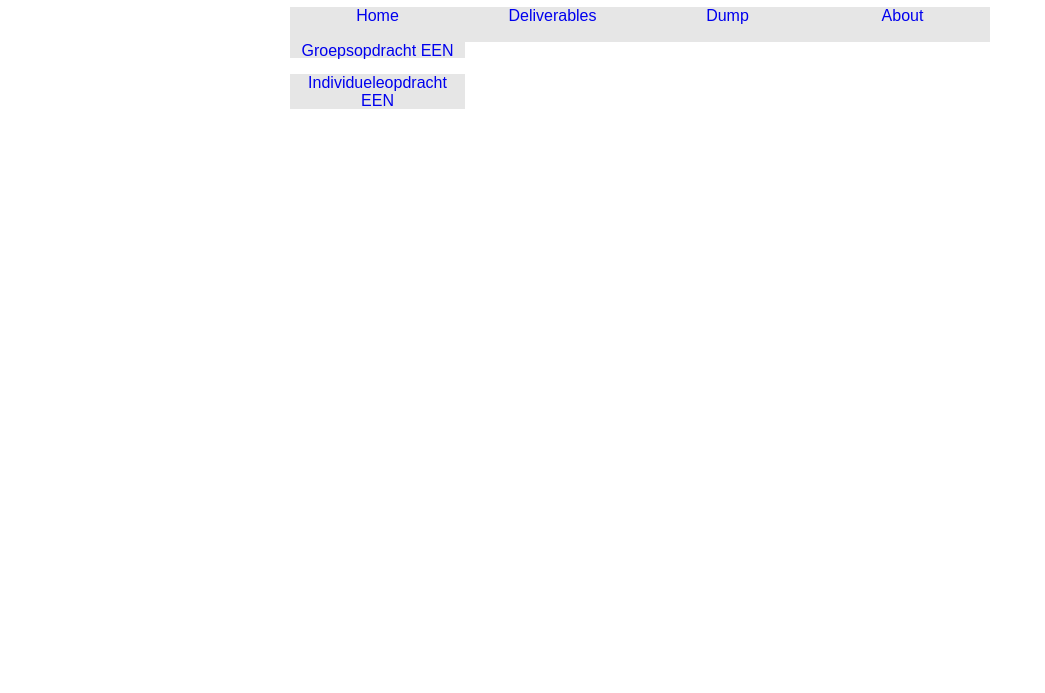
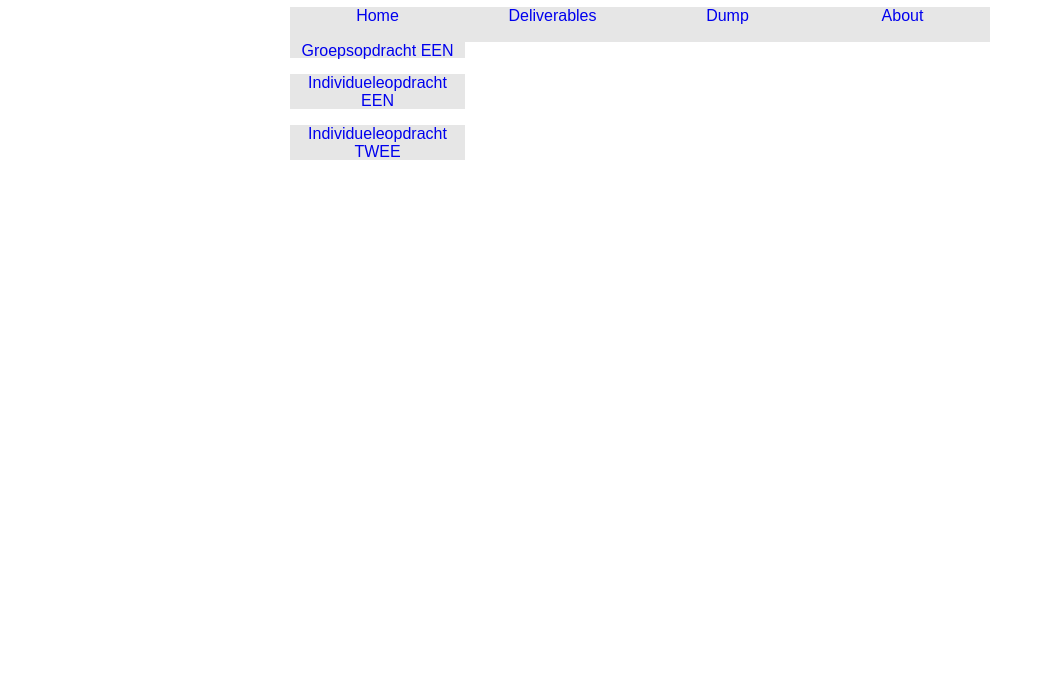
Before and after one commit to rex9311/rex9311.github.io, a plain HTML site: page deliverables.html in a window 1280 px wide. Shown: the part 107-800 px from the top of the page, without its empty margins (0-1045 px from the left). Drawn offline with Linux system fonts and the light colour scheme.

Commit message:
Update deliverables.html

```diff
--- a/deliverables.html
+++ b/deliverables.html
@@ -25,6 +25,7 @@
 
 	<p id="opdracht1"><a href="https://drive.google.com/file/d/0B1m7utykt2f0MlQ4elJMcVExMW8/view?usp=sharing">Groepsopdracht EEN</a></p>
 	<p id="opdracht2"><a href="https://drive.google.com/file/d/0B1m7utykt2f0X05TUkR0ajg5dGM/view?usp=sharing">Individueleopdracht EEN</a></p>
+	<p id="opdracht3"><a href="https://drive.google.com/file/d/0B1m7utykt2f0X1JnUEtIcVpITUE/view?usp=sharing">Individueleopdracht TWEE</a></p>
 
 	<div ID="footer">
 
```
